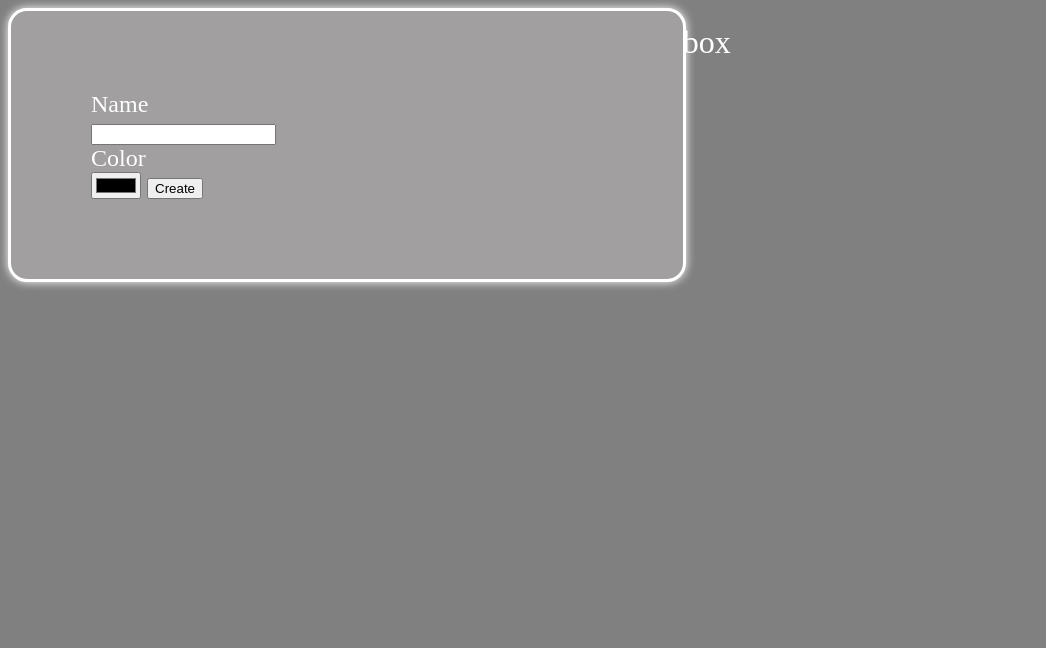
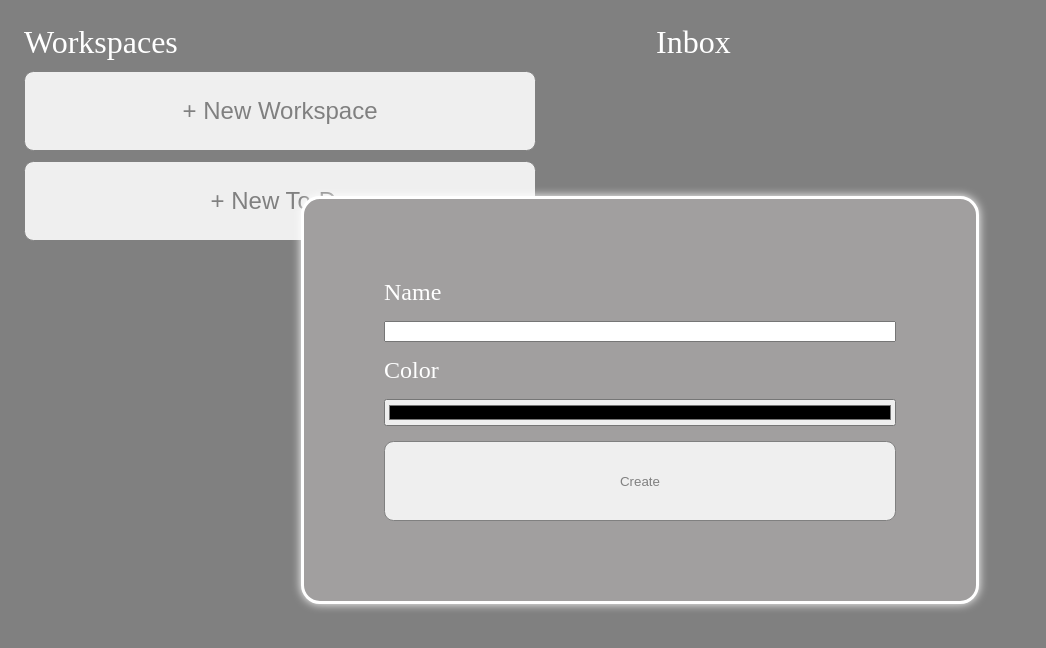
Before and after one commit to melanieliu429/to-do-list, a website built with webpack: page src/index.html in a window 1280 px wide. Both pictures are taken after a click on the button "+ New Workspace". Shown: the whole page, without its empty margins (0-1046 px from the left). Built offline with nearby package versions, Linux system fonts and the light colour scheme.

Commit message:
fixed position of form

```diff
--- a/src/index.html
+++ b/src/index.html
@@ -38,7 +38,7 @@
         <div>Name</div>
         <input type="text" name="name" id="name">
         <div>Color</div>
-        <input type="color" name="color" id="color">
+        <input type="color" name="color" id="color" style="width: 100%">
         <button type="submit" class="create">Create</button>
     </form>
 </body>
--- a/src/index.js
+++ b/src/index.js
@@ -78,7 +78,7 @@ function displayTasks(workspaceName) {
                 </div>
                 <div class="task-details">
                     <div class="task-title">${task.title}</div>
-                    <div>Description: ${task.description}</div>
+                    <div>${task.description}</div>
                     <div>Due Date: ${task.date}</div>
                 </div>
                 <div class="task-delete">
--- a/src/style.css
+++ b/src/style.css
@@ -21,7 +21,10 @@ body {
 #new-workspace, #new-to-do {
     height: 5rem;
     width: 40vw;
+    border-radius: 0.25cm;
+    border: 1px gray solid;
     font-size: x-large;
+    color: gray;
 }
 
 button:hover {
@@ -57,6 +60,12 @@ button:hover {
 #createToDo, #createWorkspace {
     position: fixed;
     visibility: hidden;
+    display: flex;
+    flex-direction: column;
+    gap: 15px;
+    top: 50%;
+    left: 50%;
+    transform: translate(-50%, -50%);
     background-color: rgb(161, 159, 159);
     padding: 5rem;
     border: 3px white solid;
@@ -64,6 +73,13 @@ button:hover {
     width: 40vw;
     box-shadow: 0 0 10px white;
     font-size: x-large;
+}
+
+.create {
+    height: 5rem;
+    color: gray;
+    border-radius: 0.25cm;
+    border: 1px gray solid;
 }
 
 input[type=radio]#high {
@@ -94,8 +110,6 @@ input[type=radio]#low {
     text-decoration: line-through;
 }
 
-
-
 .task-details {
     flex-grow: 1;
 }
--- a/webpack.config.js
+++ b/webpack.config.js
@@ -25,5 +25,5 @@ module.exports = {
     new HtmlWebpackPlugin({
         template: './src/index.html',
     }),
-],
+  ],
 };
```
Also changed, not shown: dist/index.html, dist/main.js.
